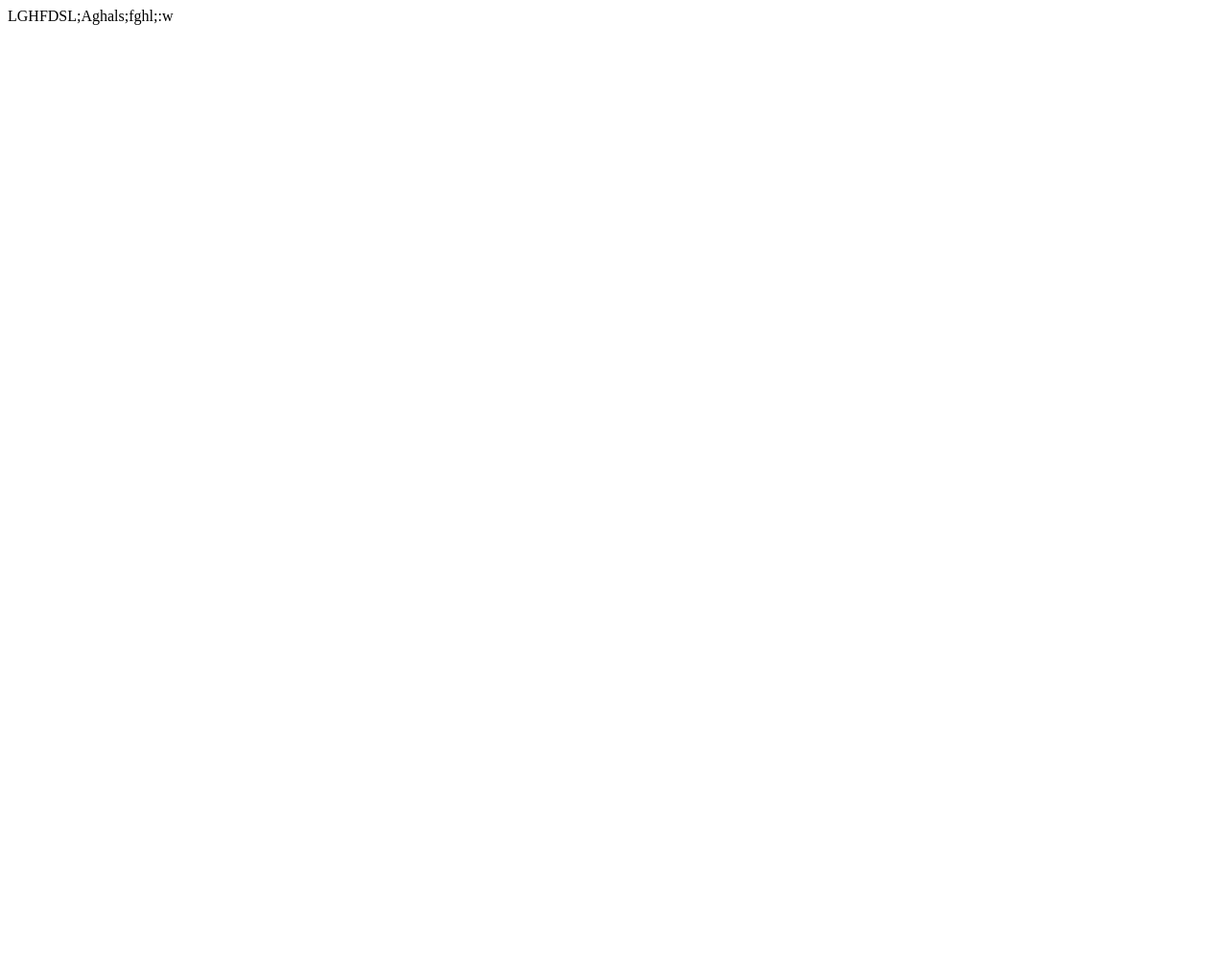
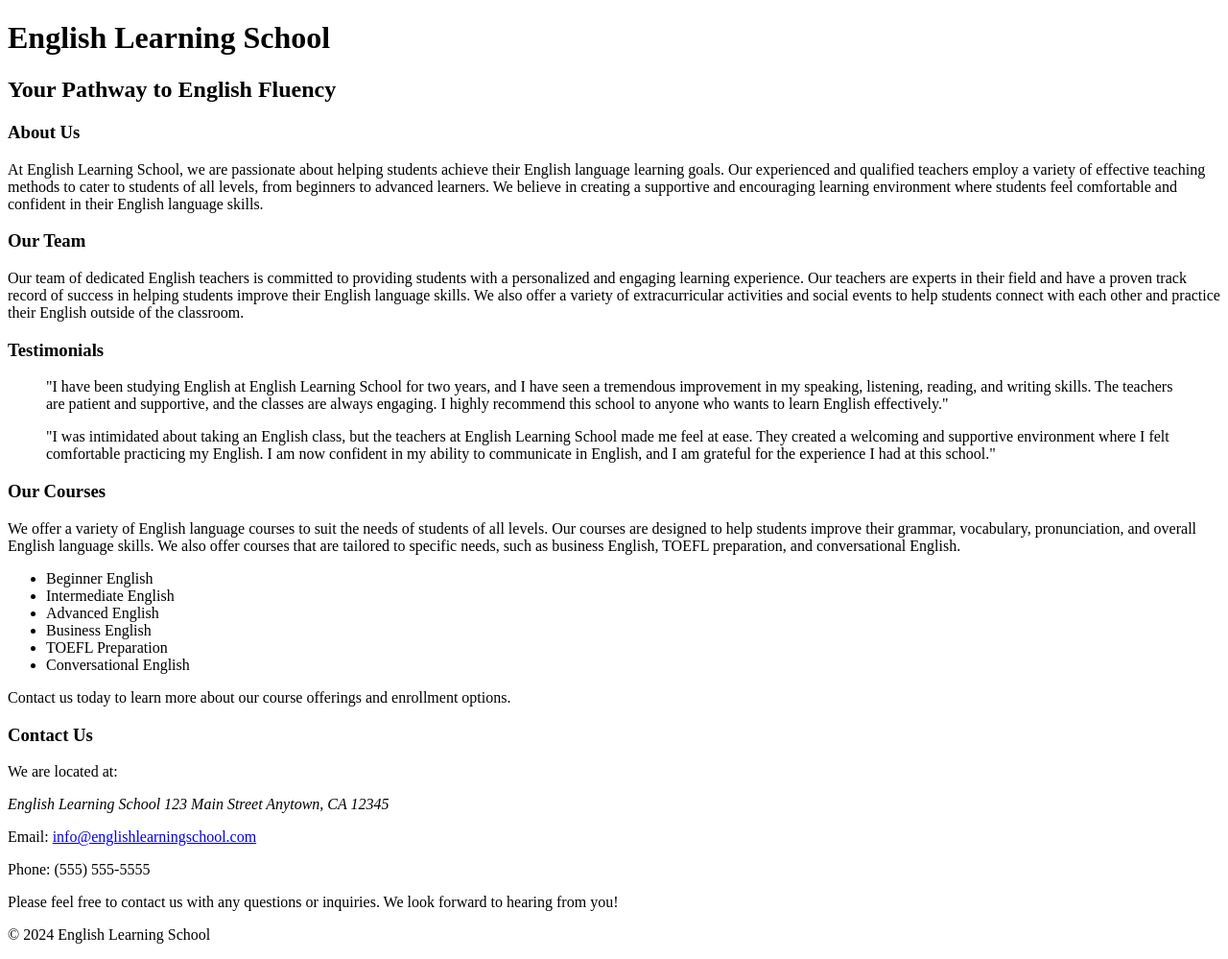
Before and after one commit to yanglish/yanglish.github.io, a plain HTML site: page index.html in a window 1280 px wide. Shown: the whole page at 96% size. Before the commit the page ends 800 px from the top, so only its background shows below. Drawn offline with Linux system fonts and the light colour scheme.

Commit message:
update index.html

```diff
--- a/index.html
+++ b/index.html
@@ -1 +1,76 @@
-LGHFDSL;Aghals;fghl;:w
+<!DOCTYPE html>
+<html lang="en">
+<head>
+    <meta charset="UTF-8">
+    <meta name="viewport" content="width=device-width, initial-scale=1.0">
+    <title>English Learning School</title>
+
+    <link rel="stylesheet" href="style.css">
+</head>
+<body>
+
+    <header>
+        <h1>English Learning School</h1>
+        <h2>Your Pathway to English Fluency</h2>
+    </header>
+
+    <main>
+        <section id="about">
+            <h3>About Us</h3>
+            <p>At English Learning School, we are passionate about helping students achieve their English language learning goals. Our experienced and qualified teachers employ a variety of effective teaching methods to cater to students of all levels, from beginners to advanced learners. We believe in creating a supportive and encouraging learning environment where students feel comfortable and confident in their English language skills.</p>
+
+            <h3>Our Team</h3>
+            <p>Our team of dedicated English teachers is committed to providing students with a personalized and engaging learning experience. Our teachers are experts in their field and have a proven track record of success in helping students improve their English language skills. We also offer a variety of extracurricular activities and social events to help students connect with each other and practice their English outside of the classroom.</p>
+
+            <h3>Testimonials</h3>
+            <div class="testimonials">
+                <blockquote>
+                    "I have been studying English at English Learning School for two years, and I have seen a tremendous improvement in my speaking, listening, reading, and writing skills. The teachers are patient and supportive, and the classes are always engaging. I highly recommend this school to anyone who wants to learn English effectively."
+                </blockquote>
+
+                <blockquote>
+                    "I was intimidated about taking an English class, but the teachers at English Learning School made me feel at ease. They created a welcoming and supportive environment where I felt comfortable practicing my English. I am now confident in my ability to communicate in English, and I am grateful for the experience I had at this school."
+                </blockquote>
+            </div>
+        </section>
+
+        <section id="courses">
+            <h3>Our Courses</h3>
+            <p>We offer a variety of English language courses to suit the needs of students of all levels. Our courses are designed to help students improve their grammar, vocabulary, pronunciation, and overall English language skills. We also offer courses that are tailored to specific needs, such as business English, TOEFL preparation, and conversational English.</p>
+
+            <ul class="courses">
+                <li>Beginner English</li>
+                <li>Intermediate English</li>
+                <li>Advanced English</li>
+                <li>Business English</li>
+                <li>TOEFL Preparation</li>
+                <li>Conversational English</li>
+            </ul>
+
+            <p>Contact us today to learn more about our course offerings and enrollment options.</p>
+        </section>
+
+        <section id="contact">
+            <h3>Contact Us</h3>
+            <p>We are located at:</p>
+
+            <address>
+                English Learning School
+                123 Main Street
+                Anytown, CA 12345
+            </address>
+
+            <p>Email: <a href="mailto:info@englishlearningschool.com">info@englishlearningschool.com</a></p>
+
+            <p>Phone: (555) 555-5555</p>
+
+            <p>Please feel free to contact us with any questions or inquiries. We look forward to hearing from you!</p>
+        </section>
+    </main>
+
+    <footer>
+        <p>&copy; 2024 English Learning School</p>
+    </footer>
+
+</body>
+</html>
```
